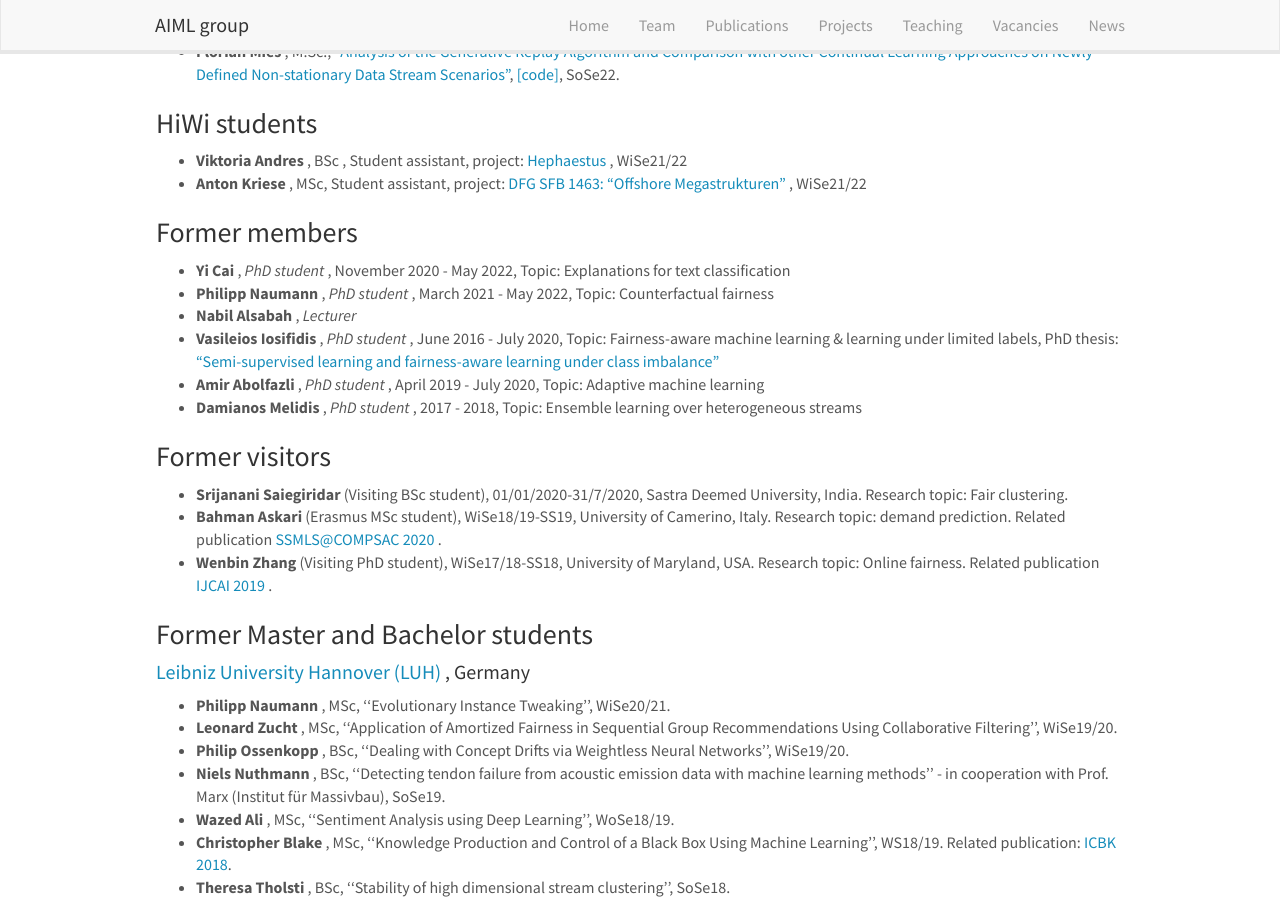
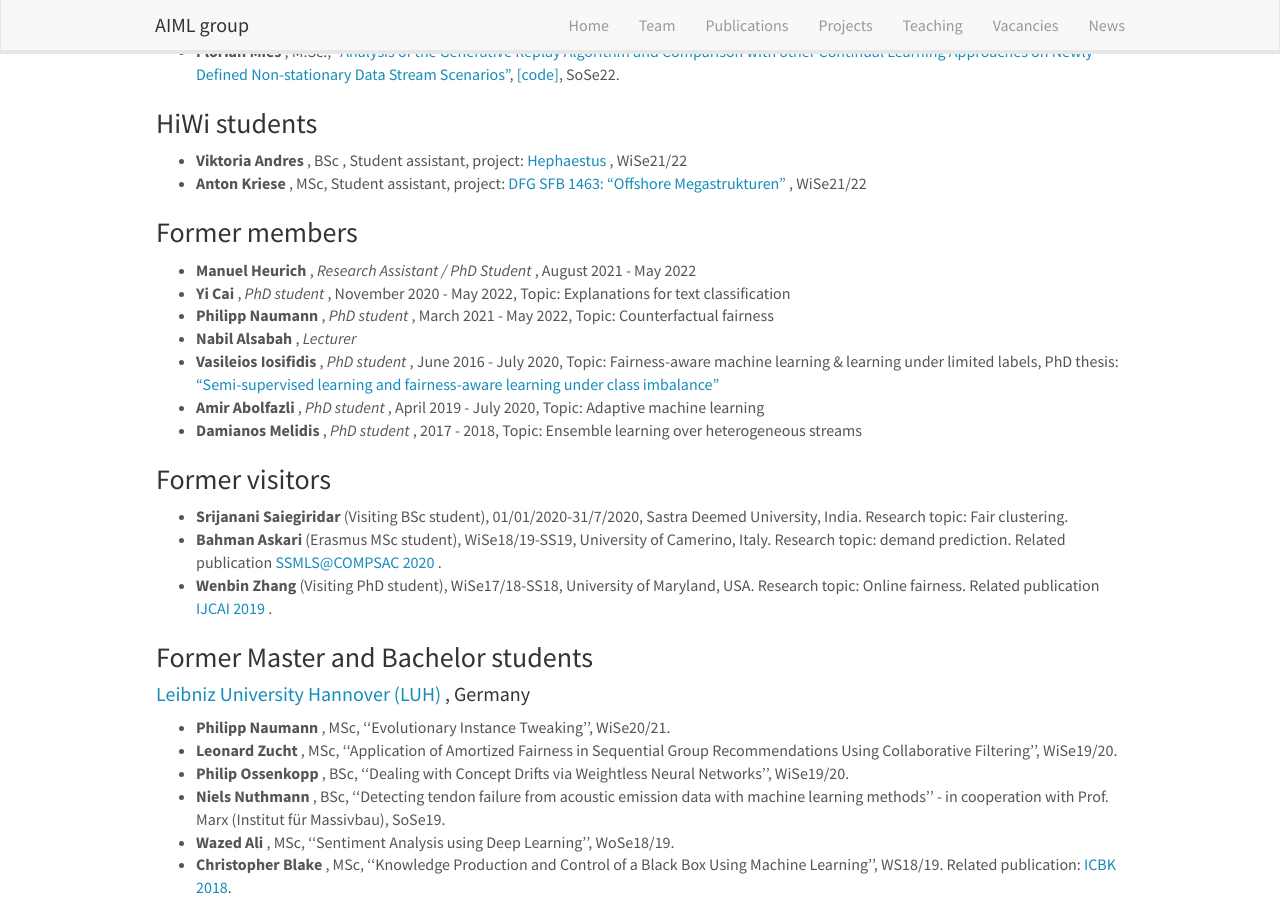
Before and after one commit to AIML-research/AIML-research.github.io, a Jekyll site: the page built from _pages/team.md, in a window 1280 px wide and 900 px high, scrolled down 1206 px. Built offline with Jekyll 4.4.1, drawn with Linux system fonts in a browser that asks for light colours; nearby versions of some CDN libraries.

Commit message:
Update team.md

```diff
--- a/_pages/team.md
+++ b/_pages/team.md
@@ -216,6 +216,7 @@ permalink: /team/
 
 ### Former members
 
+- <b> Manuel Heurich </b>, <i> Research Assistant / PhD Student </i>, August 2021 - May 2022
 - <b> Yi Cai </b>, <i> PhD student </i>, November 2020 - May 2022, Topic: Explanations for text classification
 - <b> Philipp Naumann </b>, <i> PhD student </i>, March 2021 - May 2022, Topic: Counterfactual fairness
 - <b> Nabil Alsabah </b>, <i> Lecturer </i>
```
